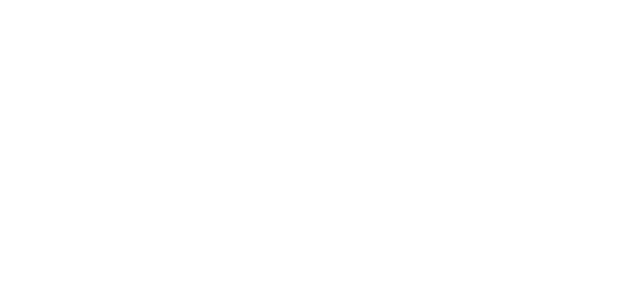
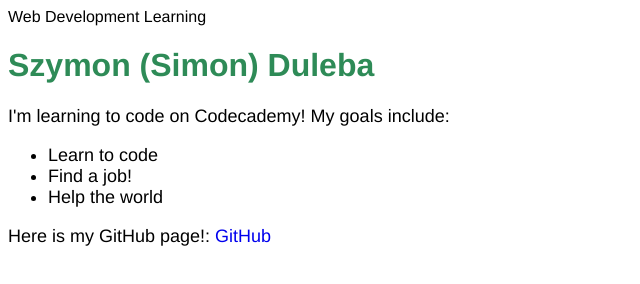
Before and after one commit to SimonDuleba/DevProject, a plain HTML site: page index.html in a window 1280 px wide. Shown: the whole page, without its empty margins (0-640 px from the left). Drawn offline with Linux system fonts and the light colour scheme.

Commit message:
DevProject

```diff
--- a/index.html
+++ b/index.html
@@ -1,9 +1,18 @@
 <!DOCTYPE html>
 <html>
 <head>
-  <title></title>
+    <link href="./resources/css/index.css" type="text/css" rel="stylesheet"
+  <title>Web Development Learning</title>
 </head>
 <body>
+    <h1>Szymon (Simon) Duleba</h1>
+<p>I'm learning to code on Codecademy! My goals include:</p>
+<ul>
+  <li>Learn to code</li>
+  <li>Find a job!</li>
+  <li>Help the world</li>
+</ul>
+<p>Here is my GitHub page!: <a href="https://github.com/SimonDuleba" target="_blank">GitHub</a></p>
 
 
 </body>
--- /dev/null
+++ b/resources/css/index.css
@@ -0,0 +1,19 @@
+* {
+    font-family: Helvetica, Arial, sans-serif;
+  }
+
+
+  h1 {
+    color: SeaGreen;
+  }
+
+
+  p,
+  li {
+    font-size: 18px;
+  }
+
+
+  a {
+    text-decoration: none;
+  }
```
